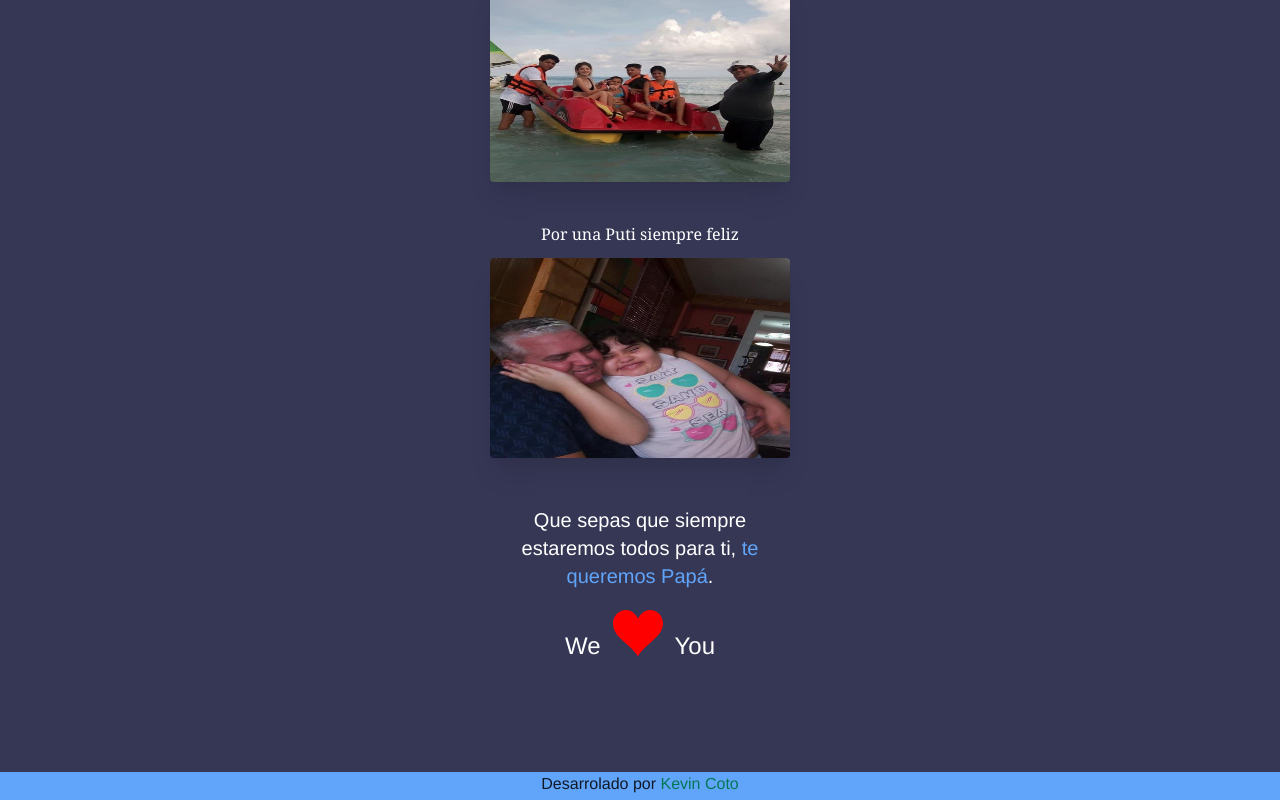
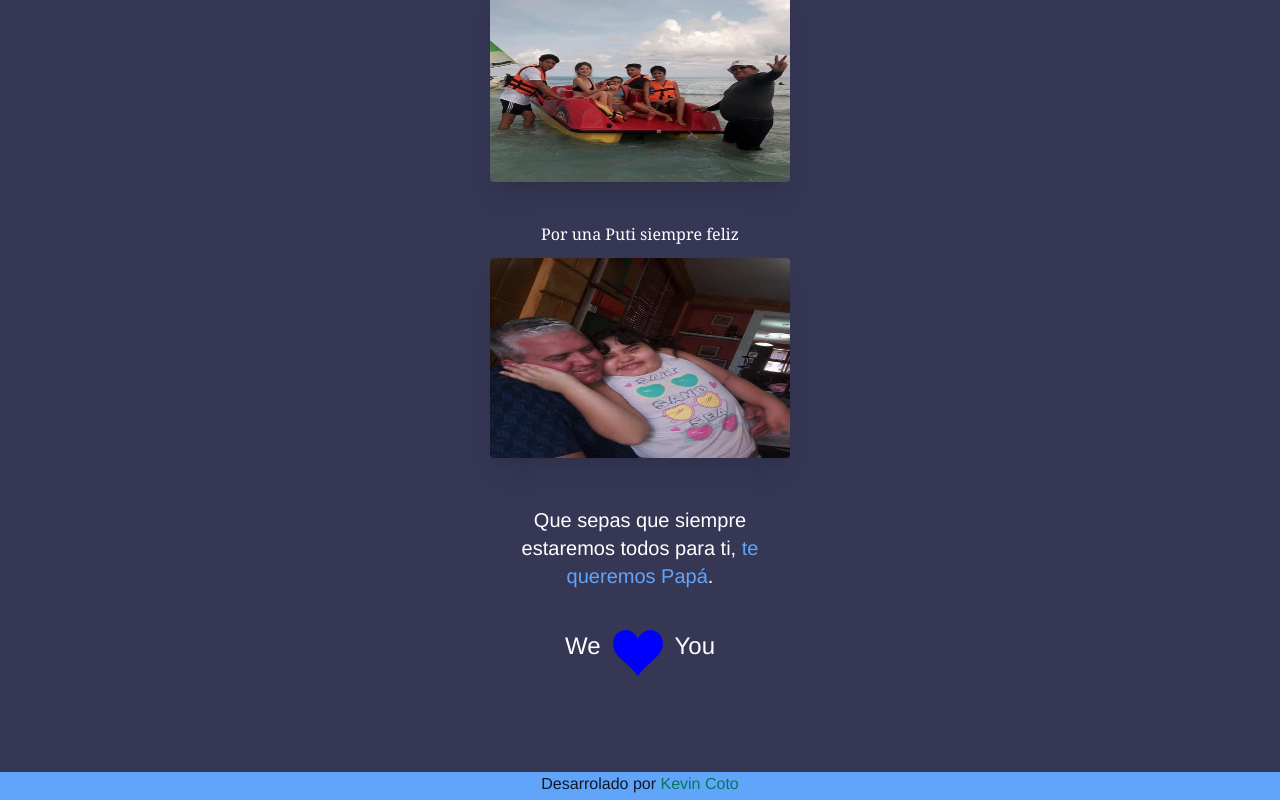
Before and after one commit to KevinCotoCarrera/fatherday, a Vue app: page / in a window 1280 px wide. Shown: the part 802-1602 px from the top of the page. Built offline with nearby package versions, Linux system fonts and the light colour scheme.

Commit message:
Update HelloWorld.vue

```diff
--- a/src/components/HelloWorld.vue
+++ b/src/components/HelloWorld.vue
@@ -134,9 +134,8 @@ li {
   transform: translateX(0px)
 }
 .heart {
-  fill: red;
-  position: relative;
-  top: -20px;
+  fill: blue;
+
   width: 50px;
   animation: pulse 1s ease infinite;
 }
```
